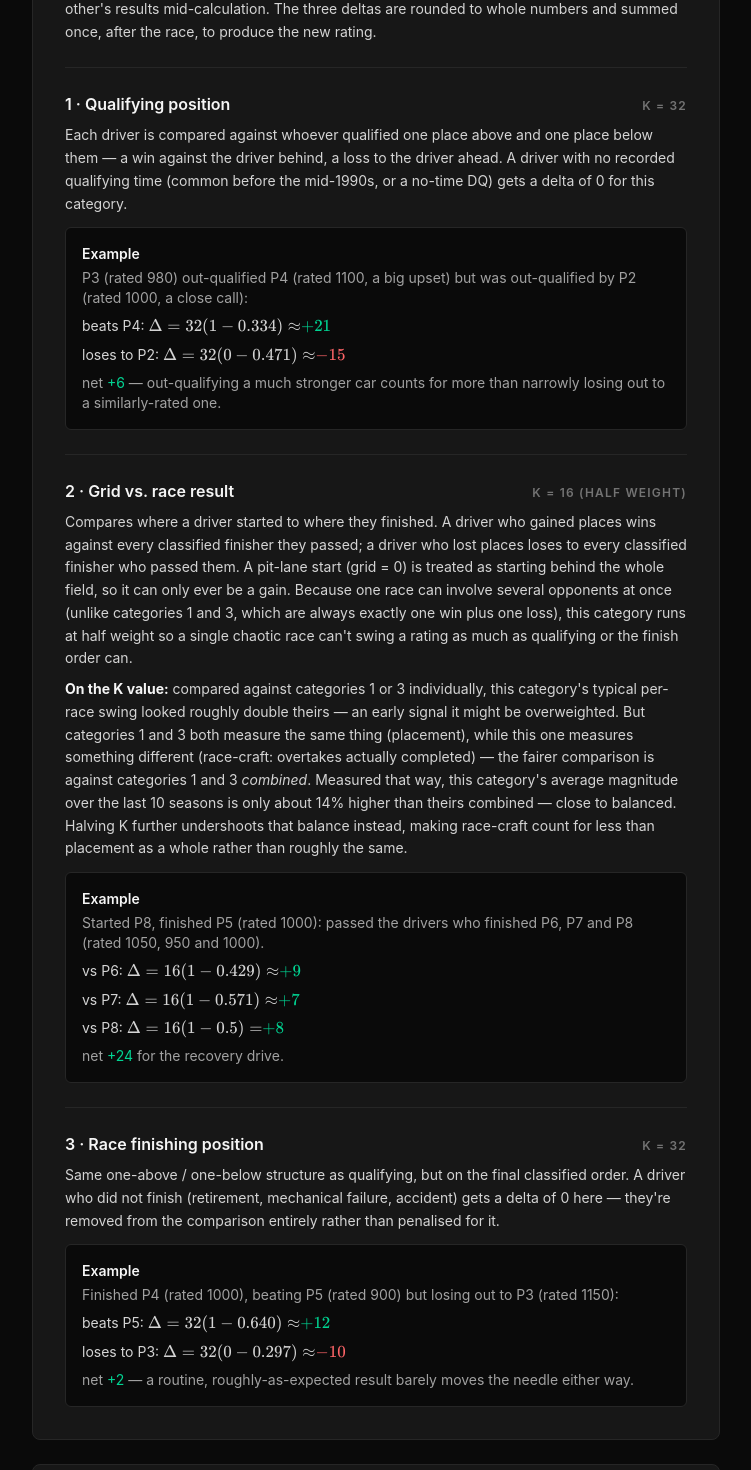
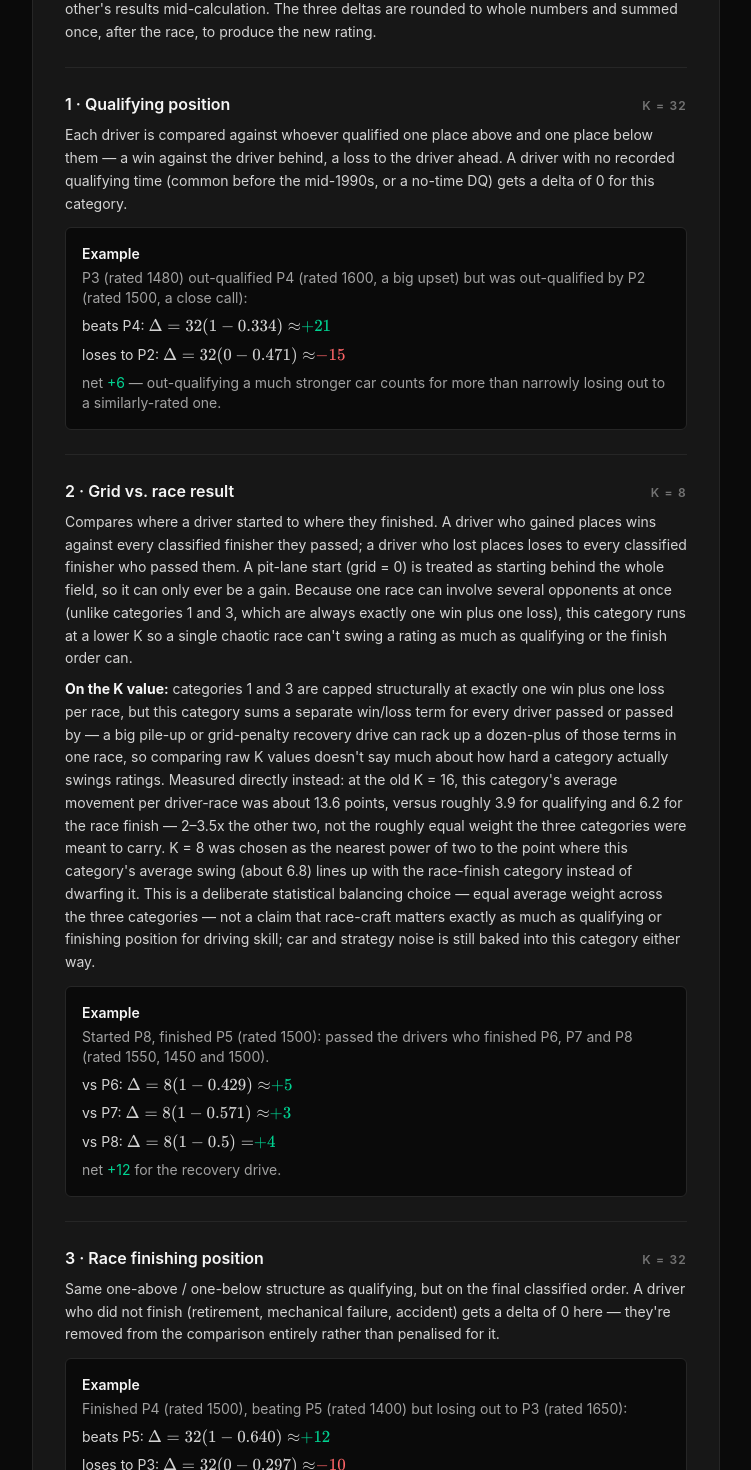
Before and after one commit to Pa3ckP7/f1-elo-viewer, a Vue app in the folder web/: page /about in a window 1280 px wide. Shown: the part 1330-2800 px from the top of the page, without its empty margins (480-1231 px from the left). Built offline with nearby package versions, Linux system fonts and the light colour scheme; the HTML template or start-up script is replaced by a standard one.

Commit message:
updating elo math

```diff
--- a/web/src/stores/elo.ts
+++ b/web/src/stores/elo.ts
@@ -3,7 +3,7 @@ import { ref } from 'vue'
 import { parseCsv } from '@/lib/csv'
 import type { AsOf, Driver, DriverListRow, DriverSummary, HistoryRow, StandingsRow } from '@/types/elo'
 
-const START_ELO = 1000
+const START_ELO = 1500
 
 export const useEloStore = defineStore('elo', () => {
   const drivers = ref<Driver[]>([])
--- a/web/src/types/elo.ts
+++ b/web/src/types/elo.ts
@@ -34,7 +34,7 @@ export interface StandingsRow {
   eloChange: number
   /** Position change vs. the standings as they stood before the most recent race,
    * ranked among the same current-grid drivers (positive = moved up). A driver's
-   * debut race compares against the 1000 starting baseline. */
+   * debut race compares against the 1500 starting baseline. */
   rankChange: number
 }
 
--- a/web/src/views/AboutView.vue
+++ b/web/src/views/AboutView.vue
@@ -57,7 +57,7 @@ import Katex from '@/components/Katex.vue'
         <h2 class="text-lg font-bold">How an Elo rating works</h2>
         <p class="mt-3 max-w-3xl text-sm leading-relaxed text-neutral-300">
           Elo is borrowed from competitive chess. Every driver starts at
-          <span class="font-semibold text-neutral-100">1000</span>. Before any result is known, the gap
+          <span class="font-semibold text-neutral-100">1500</span>. Before any result is known, the gap
           between two drivers' ratings converts into an "expected score" — roughly, the probability the
           higher-rated driver comes out ahead:
         </p>
@@ -81,14 +81,14 @@ import Katex from '@/components/Katex.vue'
         </p>
         <div class="mt-4 grid gap-4 sm:grid-cols-2">
           <div class="rounded-md border border-neutral-800 bg-neutral-950 p-4 text-sm">
-            <p class="font-semibold text-neutral-100">Evenly matched (1000 vs 1000)</p>
+            <p class="font-semibold text-neutral-100">Evenly matched (1500 vs 1500)</p>
             <p class="mt-2 text-neutral-300"><Katex expr="E_{AB} = 0.5" /></p>
             <p class="mt-2 text-neutral-300">
               Winner gains <Katex expr="\Delta = K(1 - 0.5) = \dfrac{K}{2}" />
             </p>
           </div>
           <div class="rounded-md border border-neutral-800 bg-neutral-950 p-4 text-sm">
-            <p class="font-semibold text-neutral-100">Favourite (1200) vs underdog (1000)</p>
+            <p class="font-semibold text-neutral-100">Favourite (1700) vs underdog (1500)</p>
             <p class="mt-2 text-neutral-300"><Katex expr="E_{\text{fav}} \approx 0.76" /></p>
             <p class="mt-2 text-neutral-300">
               Favourite wins → <Katex expr="\Delta = 32(1 - 0.76) \approx" />
@@ -132,8 +132,8 @@ import Katex from '@/components/Katex.vue'
             <div class="mt-3 rounded-md border border-neutral-800 bg-neutral-950 p-4 text-sm text-neutral-400">
               <p class="font-semibold text-neutral-100">Example</p>
               <p class="mt-1">
-                P3 (rated 980) out-qualified P4 (rated 1100, a big upset) but was out-qualified by P2 (rated
-                1000, a close call):
+                P3 (rated 1480) out-qualified P4 (rated 1600, a big upset) but was out-qualified by P2 (rated
+                1500, a close call):
               </p>
               <p class="mt-2 text-neutral-300">
                 beats P4: <Katex expr="\Delta = 32(1 - 0.334) \approx" />
@@ -153,7 +153,7 @@ import Katex from '@/components/Katex.vue'
           <div class="border-t border-neutral-800 pt-6">
             <div class="flex flex-wrap items-baseline justify-between gap-2">
               <h3 class="font-semibold text-neutral-100">2 · Grid vs. race result</h3>
-              <span class="text-xs font-semibold tracking-widest text-neutral-500 uppercase">K = 16 (half weight)</span>
+              <span class="text-xs font-semibold tracking-widest text-neutral-500 uppercase">K = 8</span>
             </div>
             <p class="mt-2 max-w-3xl text-sm leading-relaxed text-neutral-300">
               Compares where a driver started to where they finished. A driver who gained places wins against
@@ -161,39 +161,44 @@ import Katex from '@/components/Katex.vue'
               finisher who passed them. A pit-lane start (grid = 0) is treated as starting behind the whole
               field, so it can only ever be a gain. Because one race can involve several opponents at once
               (unlike categories 1 and 3, which are always exactly one win plus one loss), this category runs
-              at half weight so a single chaotic race can't swing a rating as much as qualifying or the finish
+              at a lower K so a single chaotic race can't swing a rating as much as qualifying or the finish
               order can.
             </p>
             <p class="mt-2 max-w-3xl text-sm leading-relaxed text-neutral-300">
-              <strong class="text-neutral-100">On the K value:</strong> compared against categories 1 or 3
-              individually, this category's typical per-race swing looked roughly double theirs — an early
-              signal it might be overweighted. But categories 1 and 3 both measure the same thing (placement),
-              while this one measures something different (race-craft: overtakes actually completed) — the
-              fairer comparison is against categories 1 and 3 <em>combined</em>. Measured that way, this
-              category's average magnitude over the last 10 seasons is only about 14% higher than theirs
-              combined — close to balanced. Halving K further undershoots that balance instead, making
-              race-craft count for less than placement as a whole rather than roughly the same.
+              <strong class="text-neutral-100">On the K value:</strong> categories 1 and 3 are capped
+              structurally at exactly one win plus one loss per race, but this category sums a separate
+              win/loss term for every driver passed or passed by — a big pile-up or grid-penalty recovery
+              drive can rack up a dozen-plus of those terms in one race, so comparing raw K values doesn't say
+              much about how hard a category actually swings ratings. Measured directly instead: at the old
+              K = 16, this category's average movement per driver-race was about 13.6 points, versus roughly
+              3.9 for qualifying and 6.2 for the race finish — 2–3.5x the other two, not the roughly equal
+              weight the three categories were meant to carry. K = 8 was chosen as the nearest power of two to
+              the point where this category's average swing (about 6.8) lines up with the race-finish category
+              instead of dwarfing it. This is a deliberate statistical balancing choice — equal average weight
+              across the three categories — not a claim that race-craft matters exactly as much as qualifying
+              or finishing position for driving skill; car and strategy noise is still baked into this category
+              either way.
             </p>
             <div class="mt-3 rounded-md border border-neutral-800 bg-neutral-950 p-4 text-sm text-neutral-400">
               <p class="font-semibold text-neutral-100">Example</p>
               <p class="mt-1">
-                Started P8, finished P5 (rated 1000): passed the drivers who finished P6, P7 and P8 (rated
-                1050, 950 and 1000).
+                Started P8, finished P5 (rated 1500): passed the drivers who finished P6, P7 and P8 (rated
+                1550, 1450 and 1500).
               </p>
               <p class="mt-2 text-neutral-300">
-                vs P6: <Katex expr="\Delta = 16(1 - 0.429) \approx" />
-                <span class="text-emerald-400"><Katex expr="+9" /></span>
+                vs P6: <Katex expr="\Delta = 8(1 - 0.429) \approx" />
+                <span class="text-emerald-400"><Katex expr="+5" /></span>
               </p>
               <p class="mt-2 text-neutral-300">
-                vs P7: <Katex expr="\Delta = 16(1 - 0.571) \approx" />
-                <span class="text-emerald-400"><Katex expr="+7" /></span>
+                vs P7: <Katex expr="\Delta = 8(1 - 0.571) \approx" />
+                <span class="text-emerald-400"><Katex expr="+3" /></span>
               </p>
               <p class="mt-2 text-neutral-300">
-                vs P8: <Katex expr="\Delta = 16(1 - 0.5) =" />
-                <span class="text-emerald-400"><Katex expr="+8" /></span>
+                vs P8: <Katex expr="\Delta = 8(1 - 0.5) =" />
+                <span class="text-emerald-400"><Katex expr="+4" /></span>
               </p>
               <p class="mt-2">
-                net <span class="text-emerald-400">+24</span> for the recovery drive.
+                net <span class="text-emerald-400">+12</span> for the recovery drive.
               </p>
             </div>
           </div>
@@ -211,7 +216,7 @@ import Katex from '@/components/Katex.vue'
             <div class="mt-3 rounded-md border border-neutral-800 bg-neutral-950 p-4 text-sm text-neutral-400">
               <p class="font-semibold text-neutral-100">Example</p>
               <p class="mt-1">
-                Finished P4 (rated 1000), beating P5 (rated 900) but losing out to P3 (rated 1150):
+                Finished P4 (rated 1500), beating P5 (rated 1400) but losing out to P3 (rated 1650):
               </p>
               <p class="mt-2 text-neutral-300">
                 beats P5: <Katex expr="\Delta = 32(1 - 0.640) \approx" />
```
Also changed, not shown: 1 other file (tests, documents, lock files or other folders).
